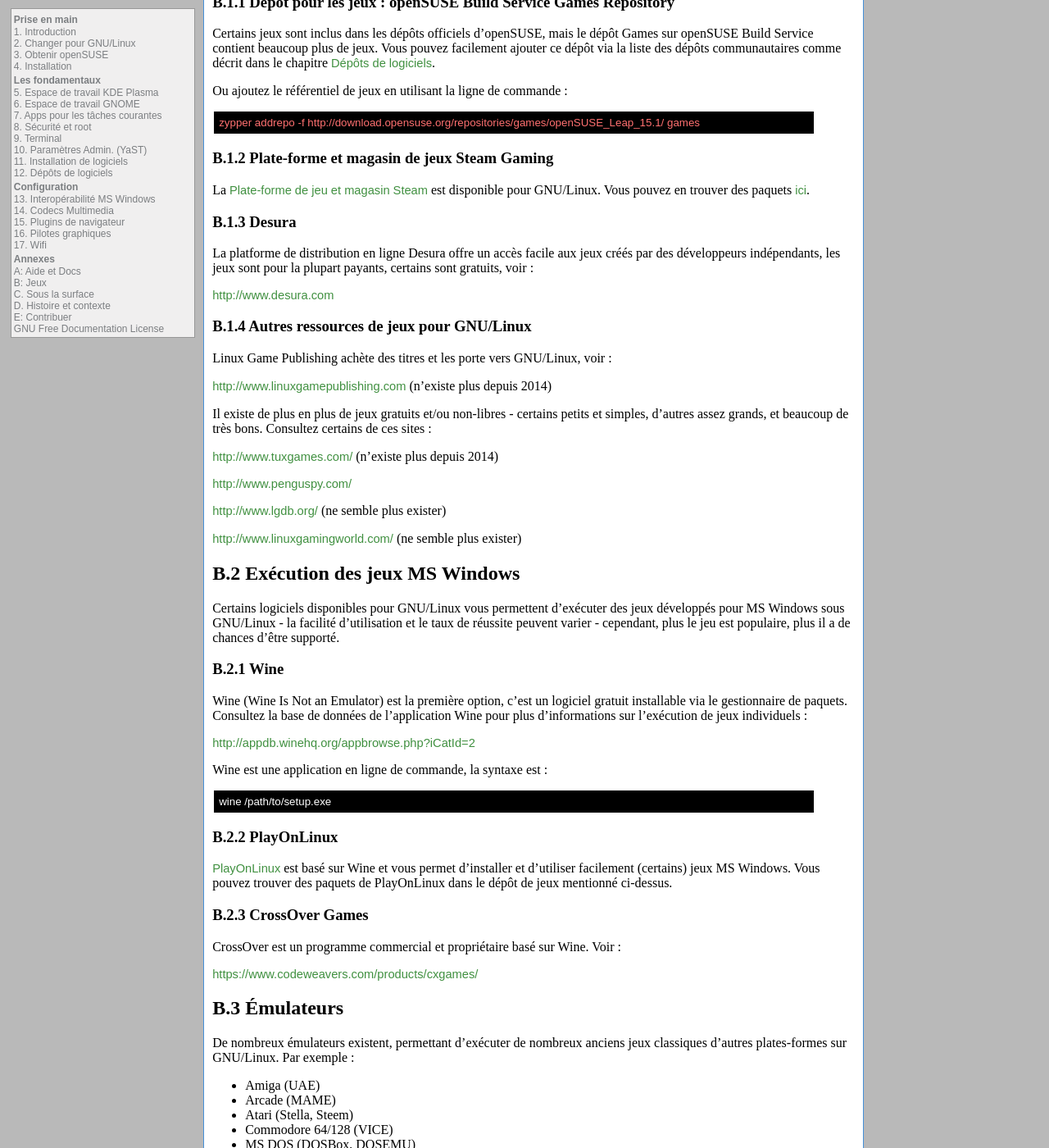
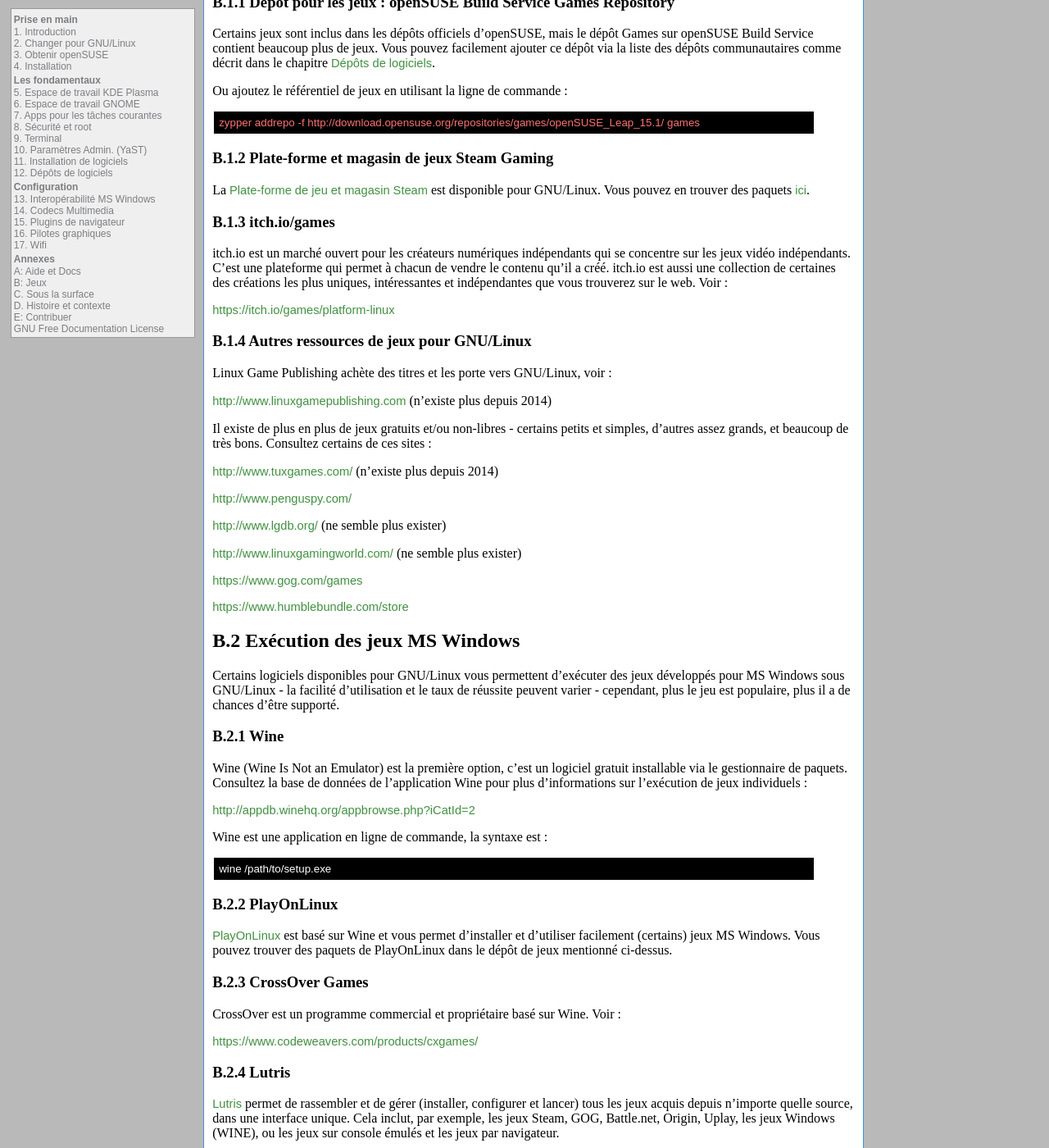
Before and after one commit to alionetasso/opensuse-guide-fr, a Jekyll site: the page built from games.md, in a window 1280 px wide and 1400 px high, scrolled down 724 px. Shown: the whole window at 82% size. Built offline with Jekyll 4.4.1, drawn with Linux system fonts in a browser that asks for light colours; some of the changed text lies outside the part shown.

Commit message:
renvoi vers le wiki pour les cartes hybrides + ajout plateformes et logiciels jeux et windows

```diff
--- a/_includes/header2.html
+++ b/_includes/header2.html
@@ -36,7 +36,7 @@
 
 
 <td align="center" valign="top" style="padding-top: 5px" width="33%">
-<a href="https://github.com/alionetasso/opensuse-guide-fr/commits/master" class="content-text" target="_blank">Mise à jour: 19 juin 2019</a>
+<a href="https://github.com/alionetasso/opensuse-guide-fr/commits/master" class="content-text" target="_blank">Mise à jour: 20 juin 2019</a>
 </td>
 
 
--- a/games.md
+++ b/games.md
@@ -24,11 +24,11 @@ Ou ajoutez le référentiel de jeux en utilisant la ligne de commande :
 
 La [Plate-forme de jeu et magasin Steam](http://store.steampowered.com/browse/linux/) est disponible pour GNU/Linux. Vous pouvez en trouver des paquets [ici](http://software.opensuse.org/package/steam).
 
-### B.1.3 Desura
+### B.1.3 itch.io/games
 
-La platforme de distribution en ligne Desura offre un accès facile aux jeux créés par des développeurs indépendants, les jeux sont pour la plupart payants, certains sont gratuits, voir :
+itch.io est un marché ouvert pour les créateurs numériques indépendants qui se concentre sur les jeux vidéo indépendants. C'est une plateforme qui permet à chacun de vendre le contenu qu'il a créé. itch.io est aussi une collection de certaines des créations les plus uniques, intéressantes et indépendantes que vous trouverez sur le web. Voir :
 
-[http://www.desura.com](http://www.desura.com)
+[https://itch.io/games/platform-linux](https://itch.io/games/platform-linux)
 
 ### B.1.4 Autres ressources de jeux pour GNU/Linux
 
@@ -45,6 +45,10 @@ Il existe de plus en plus de jeux gratuits et/ou non-libres - certains petits et
 [http://www.lgdb.org/](http://www.lgdb.org/) (ne semble plus exister)
 
 [http://www.linuxgamingworld.com/](http://www.linuxgamingworld.com/)  (ne semble plus exister)
+
+[https://www.gog.com/games](https://www.gog.com/games)
+
+[https://www.humblebundle.com/store](https://www.humblebundle.com/store)
 
 ## B.2 Exécution des jeux MS Windows
 
@@ -70,6 +74,10 @@ CrossOver est un programme commercial et propriétaire basé sur Wine. Voir :
 
 [https://www.codeweavers.com/products/cxgames/](https://www.codeweavers.com/products/cxgames/)
 
+### B.2.4 Lutris
+
+[Lutris](https://lutris.net/) permet de rassembler et de gérer (installer, configurer et lancer) tous les jeux acquis depuis n'importe quelle source, dans une interface unique. Cela inclut, par exemple, les jeux Steam, GOG, Battle.net, Origin, Uplay, les jeux Windows (WINE), ou les jeux sur console émulés et les jeux par navigateur.
+
 ## B.3 Émulateurs
 
 De nombreux émulateurs existent, permettant d'exécuter de nombreux anciens jeux classiques d'autres plates-formes sur GNU/Linux. Par exemple :
```
Also changed, not shown: 3d.md (+2 -0 lines), windows.md (+4 -0 lines).
